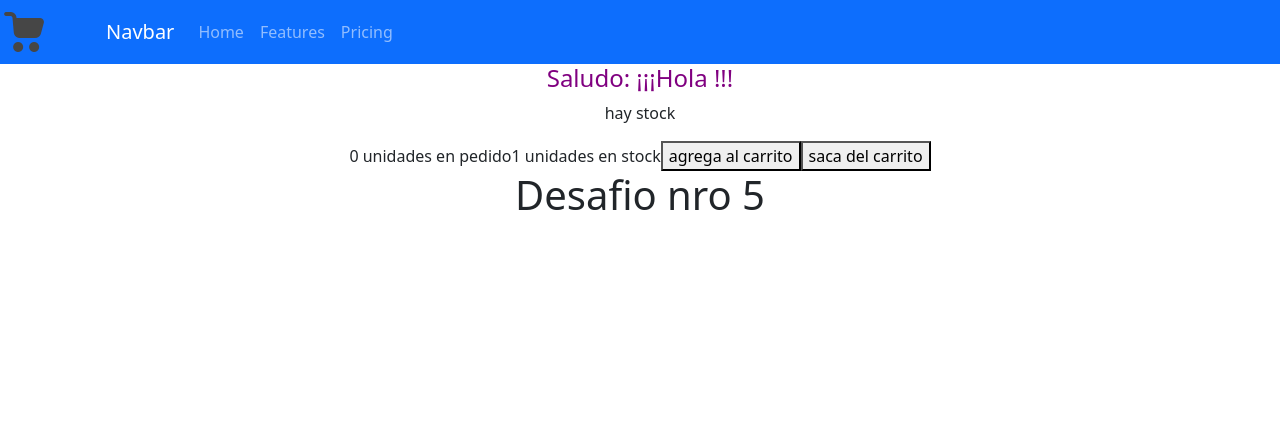
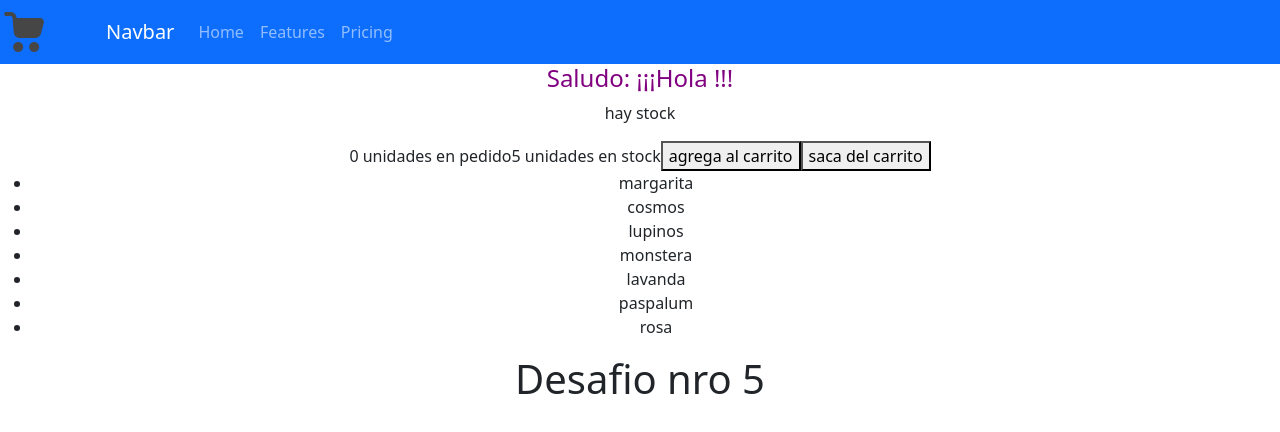
Before and after one commit to euge-ghiso/miappreact, a React (Create React App) app: page / in a window 1280 px wide. Shown: the top 432 px of the page. Built offline with nearby package versions, Linux system fonts and the light colour scheme.

Commit message:
desafio6

```diff
--- /dev/null
+++ b/src/components/Item.jsx
@@ -0,0 +1,16 @@
+
+
+const Item = ({producto})=> {
+
+return (
+    <div>
+        <div >
+            <div>
+                <li> {producto.nombre} </li>
+            </div>
+        </div>
+    </div>
+    );
+}
+
+export default Item;
--- a/src/components/ItemCount.jsx
+++ b/src/components/ItemCount.jsx
@@ -1,7 +1,7 @@
 import { useState } from 'react';
 
-function ItemCount(){
-    const stock=1;
+ function ItemCount({ stock, initial,  onAdd }){
+
     const [estado, setEstado] = useState(0);
     const sinStock="tu pedido supera el stock!!   ";
 
--- /dev/null
+++ b/src/components/ItemList.jsx
@@ -0,0 +1,13 @@
+import Item from './Item';
+
+const ItemList =({props})=> {
+
+      return (
+          <div>
+            <ul>
+                 {props.map((producto) => <Item key={producto.id} producto ={producto} /> )}
+            </ul>
+           </div>
+    );
+}
+export default ItemList;
--- a/src/components/container/ItemListContainer.jsx
+++ b/src/components/container/ItemListContainer.jsx
@@ -1,13 +1,36 @@
  import "../container/ItemListContainer.css"
  import ItemCount from '../ItemCount';
+ import ItemList from '../ItemList';
+
+ const productos = [
+  { id: 1, nombre: "margarita", precio: 37 ,stock: 5},
+  { id: 2, nombre: "cosmos", precio: 27,stock: 5 },
+  { id: 3, nombre: "lupinos", precio: 40, stock: 5},
+  { id: 4, nombre: "monstera", precio: 55,stock: 5 },
+  { id: 5, nombre: "lavanda", precio: 11,stock: 5 },
+  { id: 6, nombre: "paspalum", precio: 19, stock: 5},
+  { id: 7, nombre: "rosa", precio: 2,stock: 5  }
+];
 
 
 
 const ItemListContainer = ({greeting}) => {
+  let tarea = new Promise((resolve) => {
+
+    setTimeout(() => {
+        resolve(productos);
+    }, 2000);
+
+  });
+
+  tarea.then((respuesta)=>(respuesta))
     return (
       <>
         <h2> Saludo: {greeting} </h2>
-        <ItemCount/>
+        <ItemCount stock="5" initial="1" />
+
+        <ItemList props={productos}/>
+
       </>
     )
   }
```
